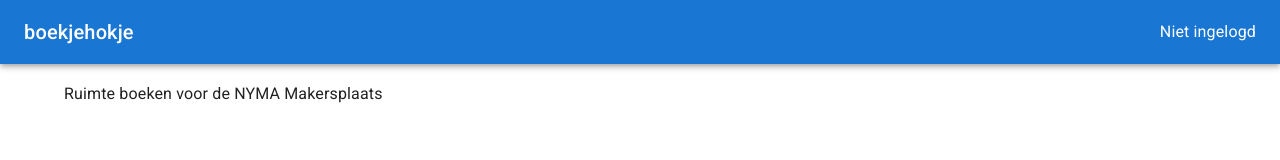
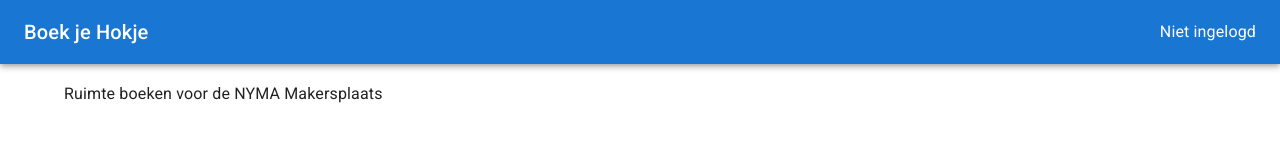
Before and after one commit to berkes/boekjehokje, a React (Vite) app: page / in a window 1280 px wide. Shown: the top 160 px of the page. Built offline with nearby package versions, Linux system fonts and the light colour scheme; no server answers.

Commit message:
Change name of app to Boek Je Hokje

```diff
--- a/src/App.tsx
+++ b/src/App.tsx
@@ -22,7 +22,7 @@ import { ProtectedRoute } from "./components/ProtectedRoute.tsx";
 
 // Dutch text constants per project plan (Keep UI in Dutch)
 const DUTCH_TEXT = {
-  title: "boekjehokje",
+  title: "Boek je Hokje",
   subtitle: "Ruimte boeken voor de NYMA Makersplaats",
   loading: "Laden...",
   welcome: "Welkom",
```
